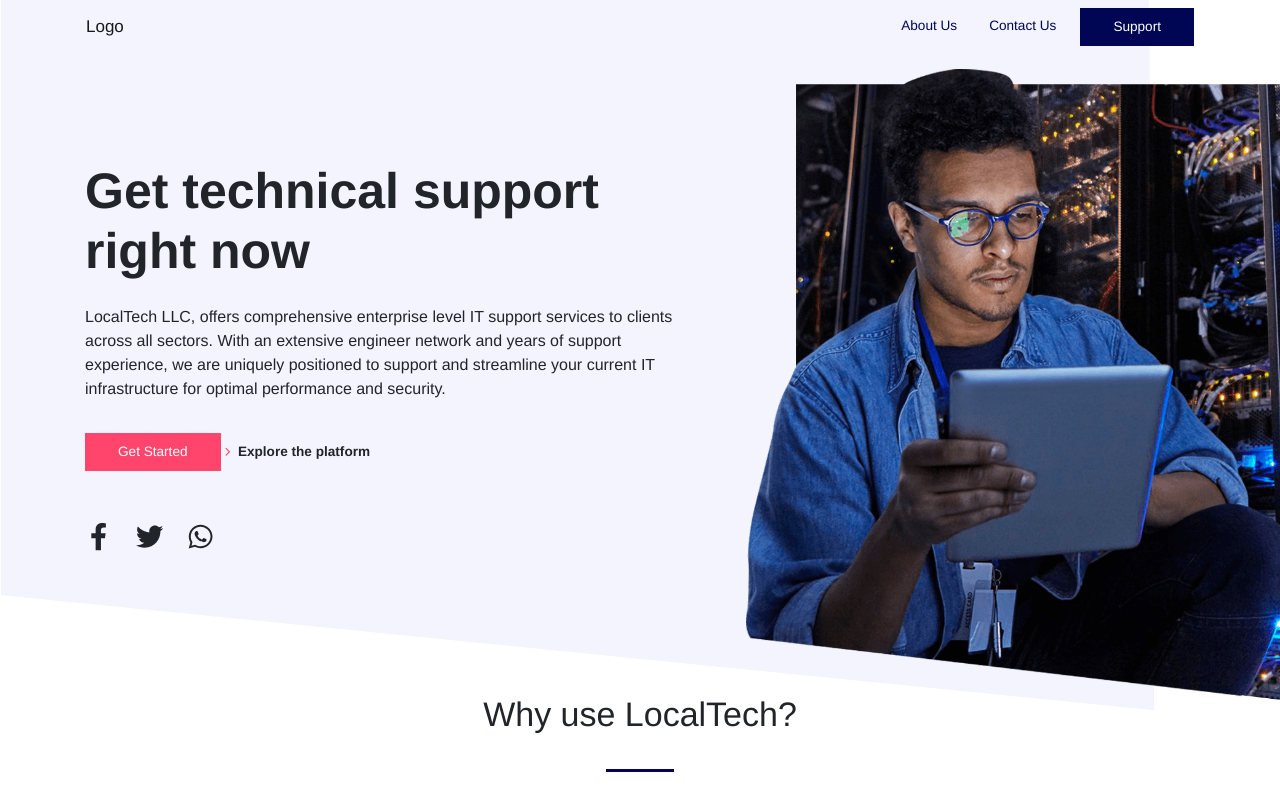
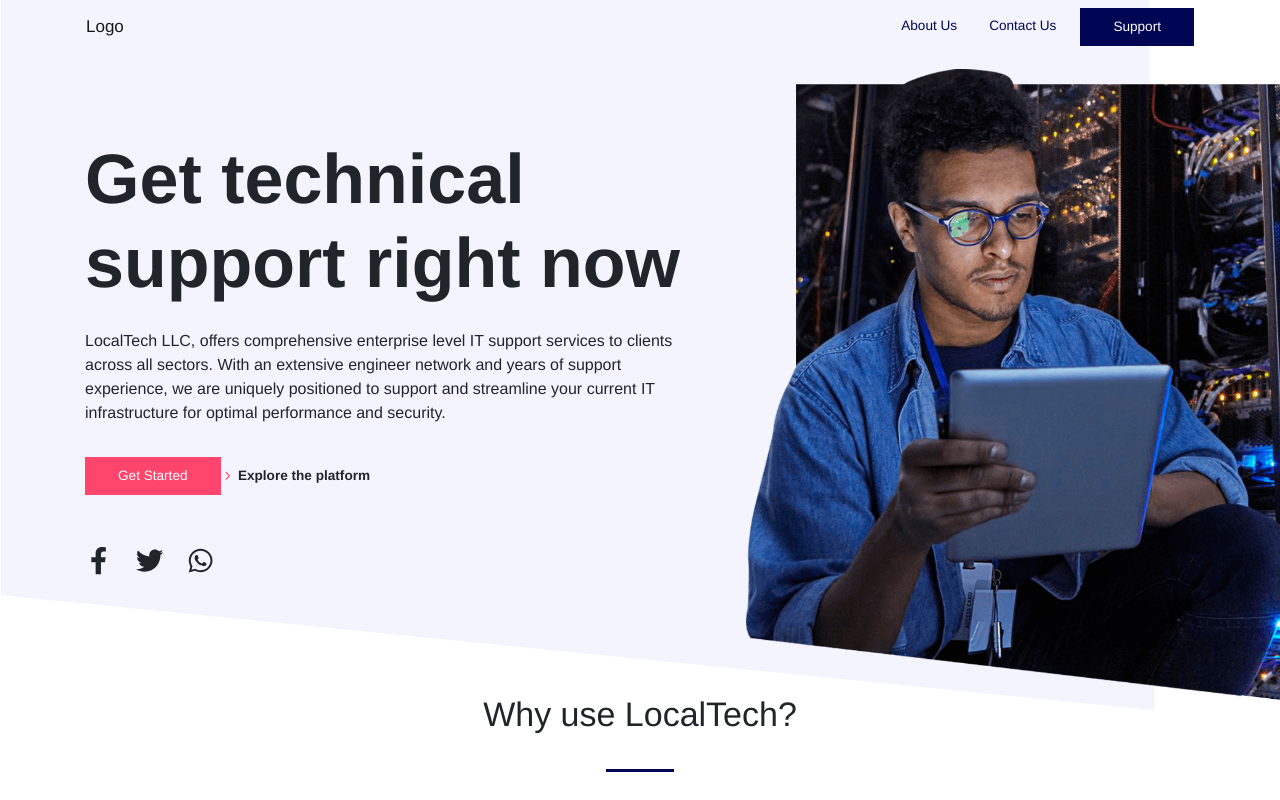
Before and after one commit to adeadedoja/localtech, a React (Create React App) app: page / in a window 1280 px wide. Shown: the top 800 px of the page. Built offline with nearby package versions, Linux system fonts and the light colour scheme; a web font is replaced by a local one.

Commit message:
master - edited css

```diff
--- a/src/pages/Home/Home.scss
+++ b/src/pages/Home/Home.scss
@@ -5,7 +5,7 @@
     margin-top: 20px;
 
     h1 {
-      font-size: 50px;
+      font-size: 70px;
       font-weight: bolder;
     }
 
```
